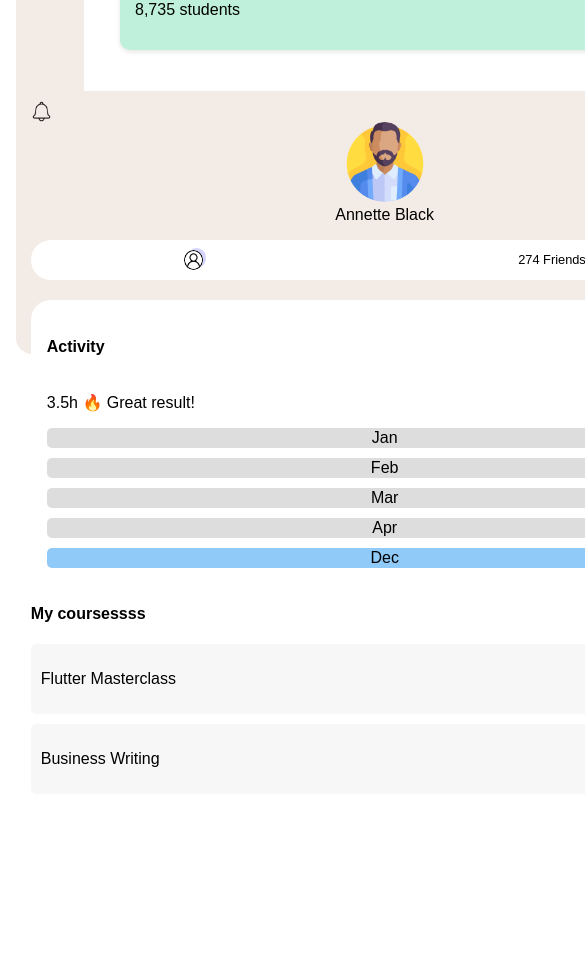
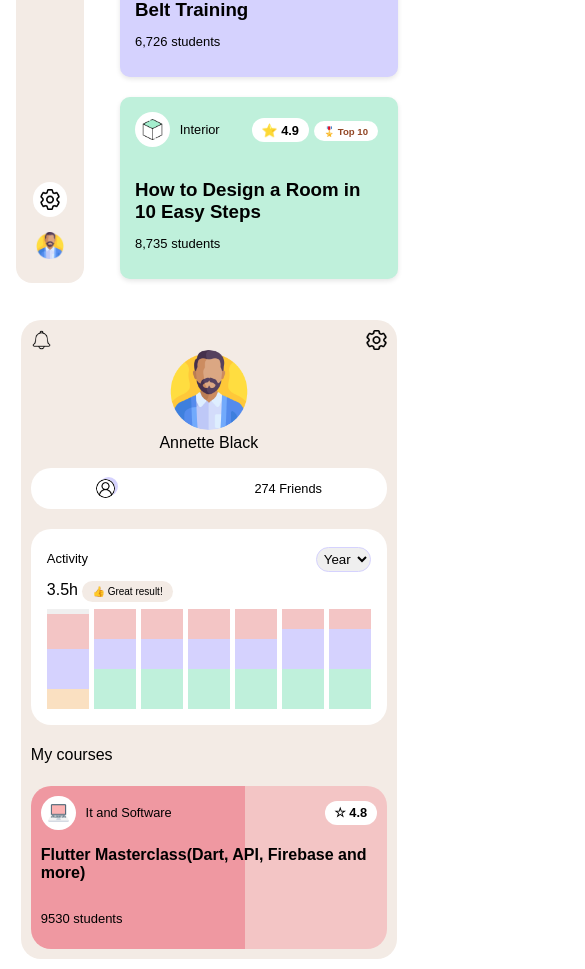
Before and after one commit to ayeshaMalik86/webPage, a React (Create React App) app: page / in a window 390 px wide. Shown: the part 1028-1997 px from the top of the page, 585 px wide, since content can reach past the window. Before the commit the page ends 1822 px from the top, so only its background shows below. Built offline with nearby package versions, Linux system fonts and the light colour scheme; a web font is replaced by a local one.

Commit message:
responsive

```diff
--- a/src/EducationPage.css
+++ b/src/EducationPage.css
@@ -7,8 +7,12 @@ body {
 
   .education-page {
     display: grid;
-    grid-template-columns: 100px auto 300px;
-    height: 100vh;
+    grid-template-columns: 100px auto 400px;
+  }
+
+  .student{
+    font-size: 13px;
+    font-weight: 500;
   }
 
   .sidebar {
@@ -131,7 +135,7 @@ body {
     margin: 2rem 0 0 0;
   }
 
-  .course-card .rating {
+ .rating {
     font-size: 0.6rem;
     font-weight: 600;
     background-color: white;
@@ -144,7 +148,7 @@ body {
     font-weight: 600;
     background-color: white;
     padding: 0.3rem 0.6rem;
-    border-radius: 2rem;
+    border-radius: 16px;
     margin: 5px;
     color: #924625;
   }
@@ -238,11 +242,22 @@ body {
     margin-top: 20px;
     padding: 1rem;
     border-radius: 20px;
+    line-height: 2px;
+  }
+
+  .activity .great-result{
+    background-color: #F3EBE5;
+    padding: 5px 10px;
+    border-radius: 20px;
+    font-size: 10px;
+
   }
 
   .activity-chart {
     display: flex;
     gap: 5px;
+    margin-top: 10px;
+    align-items: flex-end;
   }
 
   .card-header .year{
@@ -253,50 +268,83 @@ body {
 
   .activity-chart .bar {
     flex: 1;
-    height: 20px;
-    background-color: #ddd;
-    border-radius: 5px;
-    text-align: center;
-    line-height: 20px;
+    display: flex;
+    flex-direction: column;
+    justify-content: flex-end;
+    background-color: #f0f0f0;
+    position: relative;
+    height: 100px;
   }
 
   .activity-chart .bar.active {
-    background-color: #90caf9;
+    border: 2px solid #000;
   }
+
+  .activity-chart .segment {
+    width: 100%;
+  }
+
+  .segment-pink {
+    background-color: #F3C5C5;
+  }
+
+  .segment-lavender {
+    background-color: #D5D2FE;
+  }
+
+  .segment-green {
+    background-color: #BFF0DB;
+  }
+
+  .segment-orange {
+    background-color: #FAE0C1;
+  }
+
 
   .my-courses {
     margin-top: 20px;
   }
 
+  .my-courses h4{
+    font-weight: 400;
+  }
+
   .my-courses .course-summary {
     display: flex;
+    flex-direction: column;
     justify-content: space-between;
-    background-color: #f7f7f7;
     padding: 10px;
-    margin-bottom: 10px;
-    border-radius: 5px;
+    border-radius: 20px;
+    background: linear-gradient(90deg, #EF98A1 60%, #F3C5C5 40%);
   }
 
-  /* Responsive Styles */
-  @media (max-width: 768px) {
-    .education-page {
+  .card-title{
+    font-size: 16px;
+    font-weight: 600;
+  }
+  .card-header .rating{
+    font-size: 0.8rem;
+  }
+
+
+   @media (max-width: 768px) {
+   .education-page {
       grid-template-columns: 100px auto;
-      grid-template-rows: auto 300px;
+    }
+    .sidebar {
+      flex-direction: column;
     }
 
-    .sidebar {
-      grid-column: 1 / 2;
-      grid-row: 1 / 3;
+    .course-grid{
+      grid-template-columns: 1fr;
     }
 
-    .main-content {
-      grid-column: 2 / 3;
-      grid-row: 1 / 2;
+    .categories{
+      flex-wrap: wrap;
+      gap: 10px;
     }
-
     .profile-section {
       grid-column: 1 / 3;
-      grid-row: 2 / 3;
       padding: 10px;
     }
 
@@ -304,16 +352,4 @@ body {
       flex-direction: column;
     }
 
-    .course-grid {
-      grid-template-columns: 1fr;
-    }
-
-    .activity-chart {
-      flex-direction: column;
-      gap: 10px;
-    }
-
-    .activity-chart .bar {
-      width: 100%;
-    }
   }
--- a/src/EducationPage.js
+++ b/src/EducationPage.js
@@ -2,6 +2,16 @@ import React from 'react';
 import './EducationPage.css';
 
 const EducationPage = () => {
+  const activityData = [
+    { lavender: '40%', orange: '20%', pink: '35%',},
+    { pink: '30%', lavender: '30%', green: '40%', orange: '0%' },
+    { pink: '30%', lavender: '30%', green: '40%', orange: '0%' },
+    { pink: '30%', lavender: '30%', green: '40%', orange: '0%' },
+    { pink: '30%', lavender: '30%', green: '40%', orange: '0%'},
+    { pink: '20%', lavender: '40%', green: '40%', orange: '0%'},
+    { pink: '20%', lavender: '40%', green: '40%', orange: '0%' }
+  ];
+
   return (
     <div className="education-page">
       <div className="sidebar">
@@ -45,7 +55,7 @@ const EducationPage = () => {
                 <span className="rating">⭐ 4.8</span>
               </div>
               <h3>CCNA 2020 200-125 Video Boot Camp</h3>
-              <p>9,530 students</p>
+              <p className='student'>9,530 students</p>
 
             </div>
             <div className="course-card yellow">
@@ -57,7 +67,7 @@ const EducationPage = () => {
                 <span className="rating">⭐ 4.9</span>
               </div>
               <h3>Powerful Business Writing: How to Write Concisely</h3>
-              <p>1,463 students</p>
+              <p className='student'>1,463 students</p>
             </div>
             <div className="course-card purple">
             <div className='card-header'>
@@ -68,7 +78,7 @@ const EducationPage = () => {
                 <span className="rating">⭐ 4.9</span>
               </div>
               <h3>Certified Six Sigma Yellow Belt Training</h3>
-              <p>6,726 students</p>
+              <p className='student'>6,726 students</p>
             </div>
             <div className="course-card green">
             <div className='card-header'>
@@ -82,7 +92,7 @@ const EducationPage = () => {
                 </div>
               </div>
               <h3>How to Design a Room in 10 Easy Steps</h3>
-              <p>8,735 students</p>
+              <p className='student'>8,735 students</p>
             </div>
           </div>
         </section>
@@ -103,27 +113,33 @@ const EducationPage = () => {
         </div>
         <div className="activity">
           <div className='card-header'>
-          <h4>Activity</h4>
+          <p className='student'>Activity</p>
           <select className='year'><option>Year</option></select>
           </div>
-          <p>3.5h 🔥 Great result!</p>
+          <p>3.5h <span className='great-result'>👍 Great result!</span></p>
           <div className="activity-chart">
-            <div className="bar">Jan</div>
-            <div className="bar">Feb</div>
-            <div className="bar">Mar</div>
-            <div className="bar">Apr</div>
-            <div className="bar active">Dec</div>
+            {activityData.map((month, index) => (
+              <div key={index} className={`bar ${index === 11 ? 'active' : ''}`}>
+                <div className="segment segment-pink" style={{ height: month.pink }}></div>
+                <div className="segment segment-lavender" style={{ height: month.lavender }}></div>
+                <div className="segment segment-green" style={{ height: month.green }}></div>
+                <div className="segment segment-orange" style={{ height: month.orange }}></div>
+              </div>
+            ))}
           </div>
         </div>
         <div className="my-courses">
-          <h4>My coursessss</h4>
+          <h4>My courses</h4>
           <div className="course-summary">
-            <p>Flutter Masterclass</p>
-            <span>⭐ 4.8</span>
-          </div>
-          <div className="course-summary">
-            <p>Business Writing</p>
-            <span>⭐ 4.9</span>
+          <div className='card-header'>
+                <div className='card-header-content'>
+                <div className='menu-icons'><img src="/icons/laptop.png" alt="laptop"/></div>
+                    It and Software
+                </div>
+                <span className="rating">☆ 4.8</span>
+              </div>
+            <p className='card-title'>Flutter Masterclass(Dart, API, Firebase and more)</p>
+            <p className='student'>9530 students</p>
           </div>
         </div>
       </aside>
```
